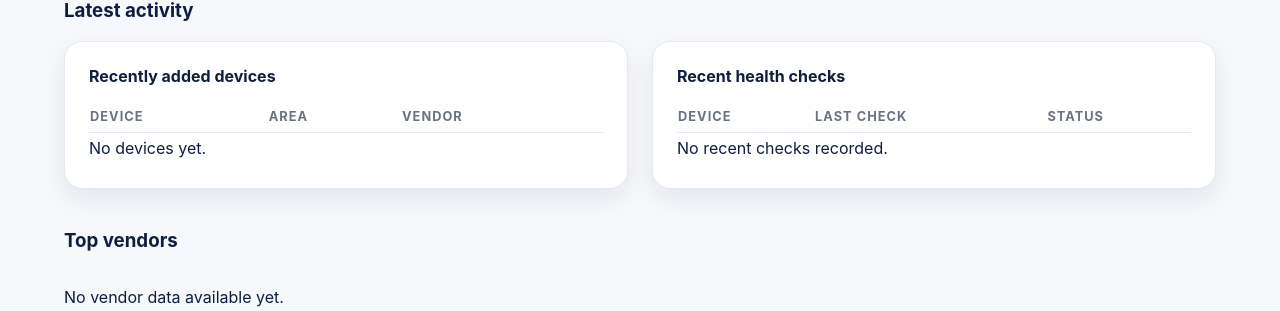
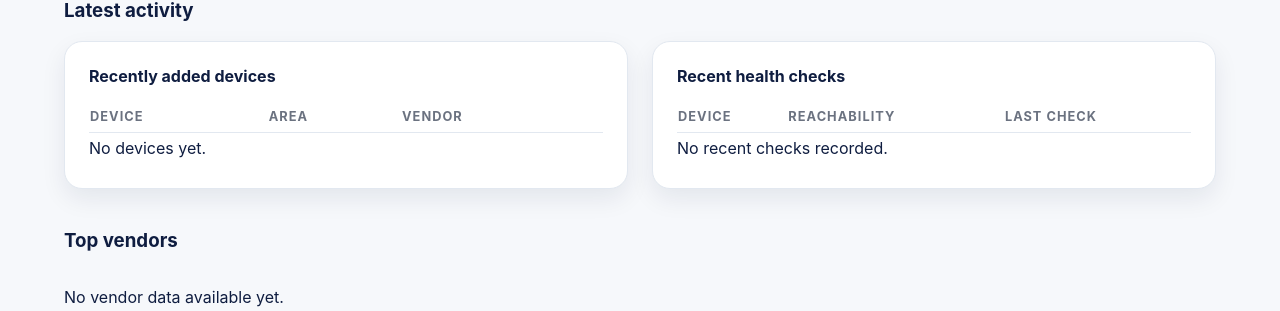
Before and after one commit to hamidsadegh/zas, a Django app: page / in a window 1280 px wide. Shown: the part 873-1184 px from the top of the page. Run offline with Django 5.2, Linux system fonts and the light colour scheme; the visitor is signed in with stand-in values (Sample User, id 1); data that the repository does not hold is empty; parts of the project's set-up code (start-up, migrations or seed data) failed here and were passed over.

Commit message:
Add device check state on dashboard

```diff
--- a/core/templates/core/dashboard.html
+++ b/core/templates/core/dashboard.html
@@ -135,6 +135,25 @@ main {
     padding: 0.35rem 0;
     border-top: 1px solid var(--border);
 }
+.reachability-dot {
+    width: 0.7rem;
+    height: 0.7rem;
+    border-radius: 50%;
+    display: inline-block;
+    border: 1px solid var(--border);
+}
+.reachability-dot.ok {
+    background: #22c55e;
+    border-color: #16a34a;
+}
+.reachability-dot.fail {
+    background: #ef4444;
+    border-color: #dc2626;
+}
+.reachability-dot.disabled {
+    background: #e5e7eb;
+    border-color: #d1d5db;
+}
 
 .tag {
     padding: 0.25rem 0.75rem;
@@ -270,16 +289,21 @@ main {
                 <thead>
                     <tr>
                         <th>Device</th>
+                        <th>Reachability</th>
                         <th>Last check</th>
-                        <th>Status</th>
                     </tr>
                 </thead>
                 <tbody>
                     {% for device in recent_checks %}
                     <tr>
                         <td><a href="{% url 'device_detail' device.pk %}">{{ device.name }}</a></td>
-                        <td>{{ device.last_check|date:"M d, H:i" }}</td>
-                        <td>{{ device.status|title }}</td>
+                        <td style="display:flex; gap:0.35rem; align-items:center;">
+                            <span class="reachability-dot {% if device.runtime.reachable_ping %}ok{% else %}fail{% endif %}" title="Ping"></span>
+                            <span class="reachability-dot {% if device.runtime.reachable_ssh %}ok{% else %}fail{% endif %}" title="SSH"></span>
+                            <span class="reachability-dot {% if device.runtime.reachable_snmp %}ok{% else %}fail{% endif %}" title="SNMP"></span>
+                            <span class="reachability-dot {% if device.runtime.reachable_netconf %}ok{% else %}fail{% endif %}" title="Netconf"></span>
+                        </td>
+                        <td>{{ device.runtime.last_check|date:"M d, H:i" }}</td>
                     </tr>
                     {% empty %}
                     <tr>
```
